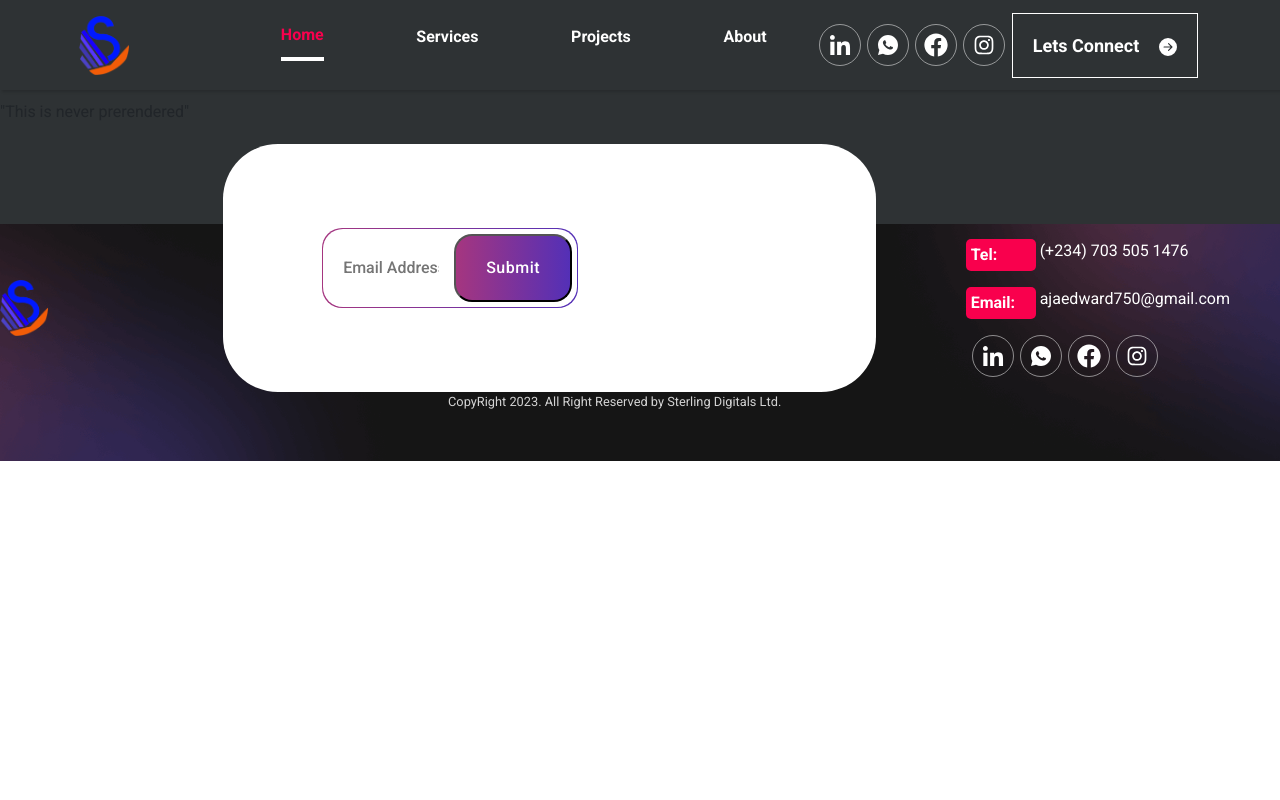
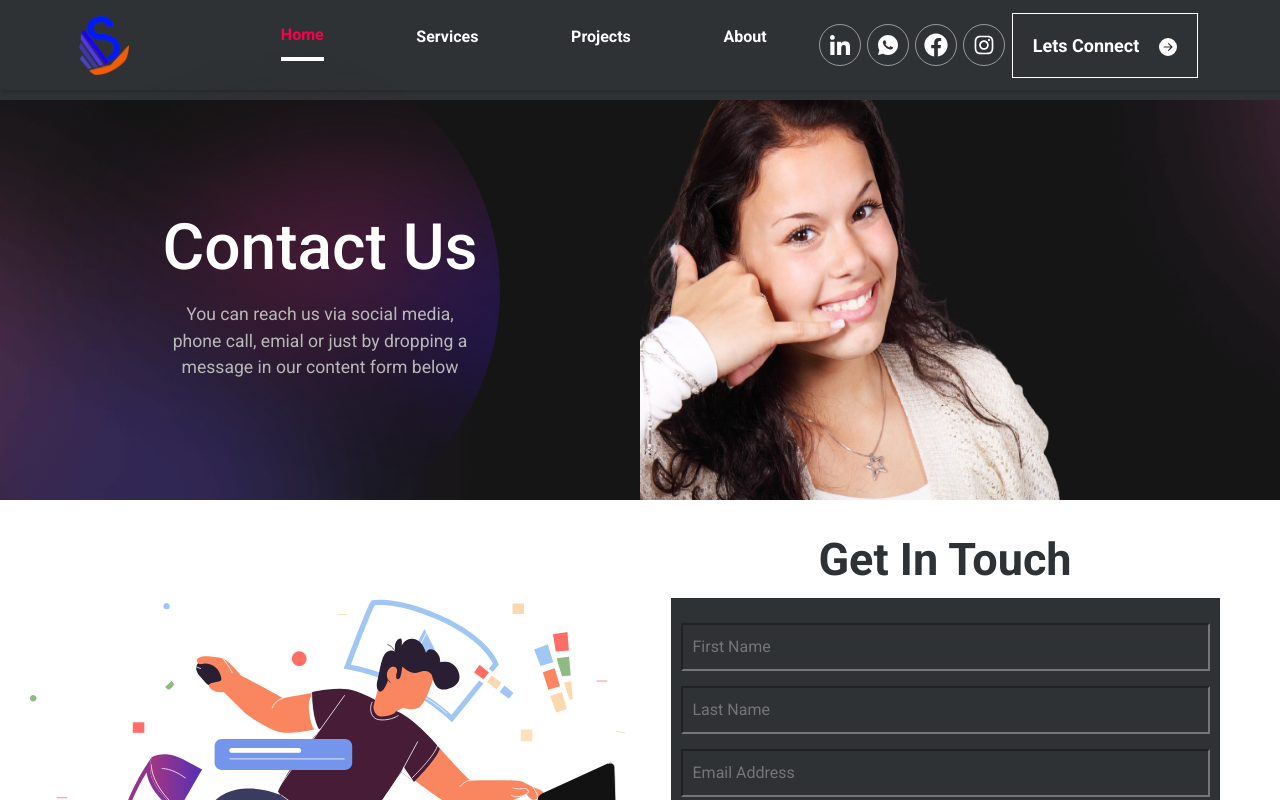
Before and after one commit to Aja-Edward/ihemseepro1, a Next.js app: page /contact in a window 1280 px wide. Shown: the top 800 px of the page. Built offline with nearby package versions, Linux system fonts and the light colour scheme.

Commit message:
contact update

```diff
--- a/app/registry.js
+++ b/app/registry.js
@@ -5,8 +5,7 @@ import { useServerInsertedHTML } from 'next/navigation'
 import { StyleRegistry, createStyleRegistry } from 'styled-jsx'
 
 export default function StyledJsxRegistry({ children }) {
-  // Only create stylesheet once with lazy initial state
-  // x-ref: https://reactjs.org/docs/hooks-reference.html#lazy-initial-state
+
   const [jsxStyleRegistry] = useState(() => createStyleRegistry())
 
   useServerInsertedHTML(() => {
--- a/components/Contact.jsx
+++ b/components/Contact.jsx
@@ -21,13 +21,6 @@ const Contact = () => {
   const [touched, setTouched] = useState({})
   const [loading, setLoading] = useState(false)
   const [isClient, setIsClient] = useState(false)
-
-  const [firstNameError, setFirstNameError] = useState('')
-  const [lastNameError, setLastNameError] = useState('')
-  const [emailError, setEmailError] = useState('')
-
-  const [phoneError, setPhoneError] = useState()
-  const [messageError, setMessageError] = useState('')
 
   const router = useRouter()
 
@@ -87,9 +80,6 @@ const Contact = () => {
 
   return (
     <Container id='contacts'>
-      {isClient ? (
-        <div>"This is never prerendered"</div>
-      ) : (
       <>
         <Banner
           imagesource={'assets/images/contactus2.png'}
@@ -218,7 +208,6 @@ const Contact = () => {
         </Wrapper>
         <MultiCarousel />
       </>
-      )}
     </Container>
   )
 }
```
Lines whose indentation alone changed are shown as unchanged.
